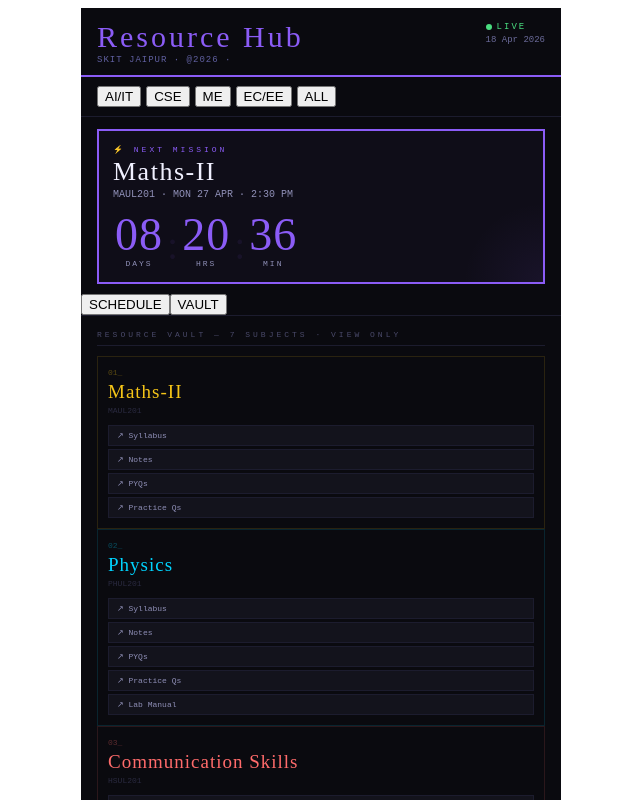
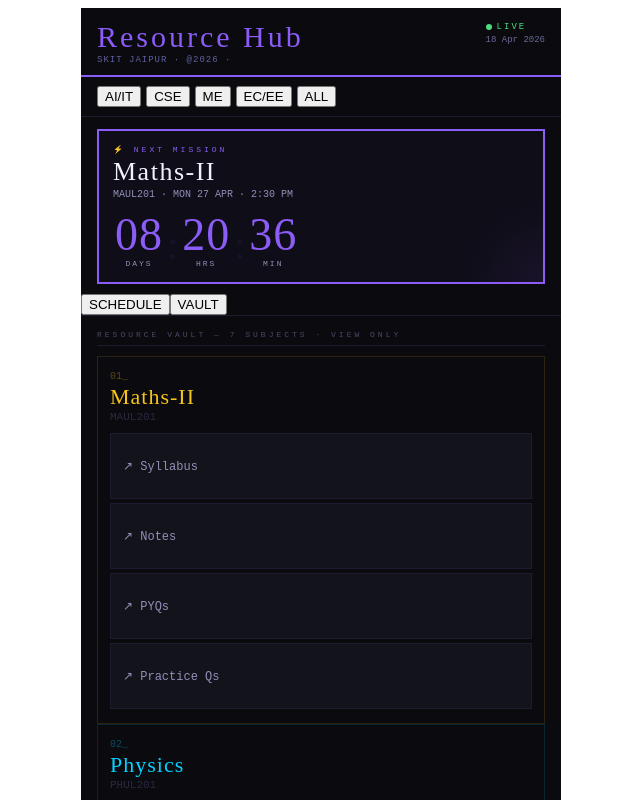
Before and after one commit to Hanu2908/Resource_Hub, a React (Vite) app: page / in a window 1280 px wide. Both pictures are taken after a click on the button "VAULT". Shown: the top 800 px of the page, without its empty margins (319-959 px from the left). Built offline with nearby package versions, Linux system fonts and the light colour scheme; the HTML template or start-up script is replaced by a standard one.

Commit message:
Made some changes

```diff
--- a/src/components/VaultTab.jsx
+++ b/src/components/VaultTab.jsx
@@ -1,11 +1,3 @@
-// ─────────────────────────────────────────────────────────────────────────────
-// VaultTab — read-only resource cards for classmates.
-//
-// HOW TO ADD/UPDATE A DRIVE LINK:
-//   Open src/data/vault.js, find the subject, paste the link, git push.
-//   Vercel redeploys in ~90 seconds. No in-app editing — by design.
-// ─────────────────────────────────────────────────────────────────────────────
-
 import { SectionLabel, FooterNote } from "./UI.jsx";
 import { FOLDER_TYPES } from "../data/vault.js";
 import { CONTACT } from "../config.js";
@@ -13,10 +5,8 @@ import { CONTACT } from "../config.js";
 function isRecentlyUpdated(dateStr) {
   if (!dateStr) return false;
   const diff = new Date() - new Date(dateStr);
-  return diff < 7 * 24 * 60 * 60 * 1000; // 7 days in ms
+  return diff < 5 * 24 * 60 * 60 * 1000;
 }
-
-// ── Single folder button ──────────────────────────────────────────────────────
 
 function FolderButton({ label, url, accent }) {
   const hasLink = !!url;
@@ -28,16 +18,18 @@ function FolderButton({ label, url, accent }) {
         target="_blank"
         rel="noopener noreferrer"
         style={{
-          display: "block",
+          display: "flex",
+          alignItems: "center",
           fontFamily: "'IBM Plex Mono', monospace",
-          fontSize: "8px",
+          fontSize: "12px",
           color: "var(--text-secondary)",
           background: "var(--bg-card)",
           border: "1px solid var(--border-faint)",
-          padding: "5px 8px",
+          padding: "10px 12px",
           textDecoration: "none",
           transition: "all 0.12s",
           cursor: "pointer",
+          minHeight: "44px",
         }}
         onMouseEnter={e => {
           e.currentTarget.style.borderColor = accent;
@@ -53,83 +45,88 @@ function FolderButton({ label, url, accent }) {
     );
   }
 
-  // No link yet — show a disabled "Coming Soon" state
   return (
     <div style={{
       fontFamily: "'IBM Plex Mono', monospace",
-      fontSize: "8px",
+      fontSize: "12px",
       color: "var(--border-strong)",
       background: "transparent",
       border: "1px dashed var(--border-faint)",
-      padding: "5px 8px",
+      padding: "10px 12px",
+      minHeight: "44px",
+      display: "flex",
+      alignItems: "center",
       cursor: "default",
-      letterSpacing: "0.5px",
     }}>
-      {label} - Adding Soon
+      {label} — Coming Soon
     </div>
   );
 }
-
-// ── Single subject card ───────────────────────────────────────────────────────
 
 function VaultCard({ subject }) {
   return (
     <div style={{
       border: `1.5px solid ${subject.accent}22`,
-      padding: "11px 10px 10px",
+      padding: "14px 12px",
     }}>
+
+      {/* Header row */}
+      <div style={{
+        display: "flex",
+        alignItems: "flex-start",
+        justifyContent: "space-between",
+        marginBottom: "6px",
+      }}>
+        <div>
           <div style={{
             fontFamily: "'IBM Plex Mono', monospace",
-        fontSize: "8px",
+            fontSize: "10px",
             color: `${subject.accent}55`,
-        marginBottom: "5px",
+            marginBottom: "3px",
           }}>
             {subject.id}_
           </div>
-
           <div style={{
             fontFamily: "'Bebas Neue', cursive",
-        fontSize: "19px",
+            fontSize: "22px",
             letterSpacing: "1px",
             color: subject.accent,
-        lineHeight: "1.05",
+            lineHeight: 1.05,
           }}>
             {subject.name}
           </div>
-
           <div style={{
             fontFamily: "'IBM Plex Mono', monospace",
-        fontSize: "8px",
+            fontSize: "11px",
             color: "var(--border-mid)",
-        marginTop: "4px",
-        marginBottom: "10px",
+            marginTop: "3px",
           }}>
             {subject.code}
           </div>
+        </div>
 
-      {/* ← ADD THIS BLOCK right here */}
+        {/* UPDATED pill — top right of card */}
         {isRecentlyUpdated(subject.updatedOn) && (
           <div style={{
-          display: "inline-block",
             fontFamily: "'IBM Plex Mono', monospace",
-          fontSize: "7px",
+            fontSize: "9px",
             fontWeight: 600,
             letterSpacing: "1.5px",
-          color: "#4ADE80",
-          border: "1px solid rgba(74, 222, 128, 0.3)",
-          padding: "2px 6px",
-          marginBottom: "8px",
+            color: "var(--status-live)",
+            border: "1px solid rgba(74,222,128,0.3)",
+            padding: "3px 7px",
+            whiteSpace: "nowrap",
+            alignSelf: "flex-start",
           }}>
             ✦ UPDATED
           </div>
         )}
+      </div>
 
-
-      <div style={{ display: "flex", flexDirection: "column", gap: "3px" }}>
+      {/* Folder buttons */}
+      <div style={{ display: "flex", flexDirection: "column", gap: "4px", marginTop: "10px" }}>
         {FOLDER_TYPES.map(ft => {
-          // Key doesn't exist on this subject → hide entirely
           if (!(ft.key in subject.folders)) return null;
-
           return (
             <FolderButton
               key={ft.key}
@@ -144,10 +141,9 @@ function VaultCard({ subject }) {
   );
 }
 
-// ── "File Missing?" contact card ──────────────────────────────────────────────
-
 function ContactCard() {
-  const hasWhatsApp = CONTACT.WHATSAPP_LINK && !CONTACT.WHATSAPP_LINK.includes("XXXXXXXXXX");
+  const hasWhatsApp = CONTACT.WHATSAPP_LINK &&
+    !CONTACT.WHATSAPP_LINK.includes("XXXXXXXXXX");
   const hasGroup = !!CONTACT.GROUP_LINK;
 
   return (
@@ -157,16 +153,16 @@ function ContactCard() {
       flexDirection: "column",
       alignItems: "center",
       justifyContent: "center",
-      padding: "16px 10px",
-      gap: "10px",
+      padding: "24px 16px",
+      gap: "12px",
     }}>
       <div style={{
         fontFamily: "'IBM Plex Mono', monospace",
-        fontSize: "8px",
-        color: "var(--border-strong)",
+        fontSize: "12px",
+        color: "var(--text-secondary)",
         letterSpacing: "2px",
         textAlign: "center",
-        lineHeight: 1.6,
+        lineHeight: 1.8,
         textTransform: "uppercase",
       }}>
         File Missing<br />or Broken Link?
@@ -178,22 +174,28 @@ function ContactCard() {
           target="_blank"
           rel="noopener noreferrer"
           style={{
-            display: "block",
+            display: "flex",
+            alignItems: "center",
+            justifyContent: "center",
             width: "100%",
             fontFamily: "'IBM Plex Mono', monospace",
-            fontSize: "9px",
+            fontSize: "13px",
             fontWeight: 600,
             letterSpacing: "1px",
-            padding: "7px 10px",
+            padding: "12px 10px",
+            minHeight: "44px",
             border: "1.5px solid #25d366",
             background: "rgba(37,211,102,0.05)",
             color: "#25d366",
-            textAlign: "center",
             textDecoration: "none",
             transition: "all 0.12s",
           }}
-          onMouseEnter={e => e.currentTarget.style.background = "rgba(37,211,102,0.12)"}
-          onMouseLeave={e => e.currentTarget.style.background = "rgba(37,211,102,0.05)"}
+          onMouseEnter={e =>
+            e.currentTarget.style.background = "rgba(37,211,102,0.12)"
+          }
+          onMouseLeave={e =>
+            e.currentTarget.style.background = "rgba(37,211,102,0.05)"
+          }
         >
           DM {CONTACT.CR_NAME} ↗
         </a>
@@ -205,27 +207,21 @@ function ContactCard() {
           target="_blank"
           rel="noopener noreferrer"
           style={{
-            display: "block",
+            display: "flex",
+            alignItems: "center",
+            justifyContent: "center",
             width: "100%",
             fontFamily: "'IBM Plex Mono', monospace",
-            fontSize: "9px",
+            fontSize: "12px",
             fontWeight: 600,
             letterSpacing: "1px",
-            padding: "7px 10px",
+            padding: "12px 10px",
+            minHeight: "44px",
             border: "1.5px solid var(--border-mid)",
             background: "transparent",
             color: "var(--text-secondary)",
-            textAlign: "center",
             textDecoration: "none",
             transition: "all 0.12s",
-          }}
-          onMouseEnter={e => {
-            e.currentTarget.style.borderColor = "var(--border-strong)";
-            e.currentTarget.style.color = "var(--text-primary)";
-          }}
-          onMouseLeave={e => {
-            e.currentTarget.style.borderColor = "var(--border-mid)";
-            e.currentTarget.style.color = "var(--text-secondary)";
           }}
         >
           Join Class Group ↗
@@ -235,7 +231,7 @@ function ContactCard() {
       {!hasWhatsApp && !hasGroup && (
         <div style={{
           fontFamily: "'IBM Plex Mono', monospace",
-          fontSize: "9px",
+          fontSize: "12px",
           color: "var(--border-mid)",
           textAlign: "center",
         }}>
@@ -246,12 +242,12 @@ function ContactCard() {
   );
 }
 
-// ── Tab export ────────────────────────────────────────────────────────────────
-
 export default function VaultTab({ subjects }) {
   return (
     <div>
-      <SectionLabel>Resource Vault — {subjects.length} Subjects · View Only</SectionLabel>
+      <SectionLabel>
+        Resource Vault — {subjects.length} Subjects · View Only
+      </SectionLabel>
 
       <div className="vault-grid">
         {subjects.map(s => <VaultCard key={s.id} subject={s} />)}
@@ -259,7 +255,7 @@ export default function VaultTab({ subjects }) {
       </div>
 
       <FooterNote>
-        LINKS OPEN IN GOOGLE DRIVE · VIEW ONLY · MAINTAINED BY CR
+        LINKS OPEN IN GOOGLE DRIVE · MAINTAINED BY Himanshu Saini
       </FooterNote>
     </div>
   );
```
Lines whose indentation alone changed are shown as unchanged.
